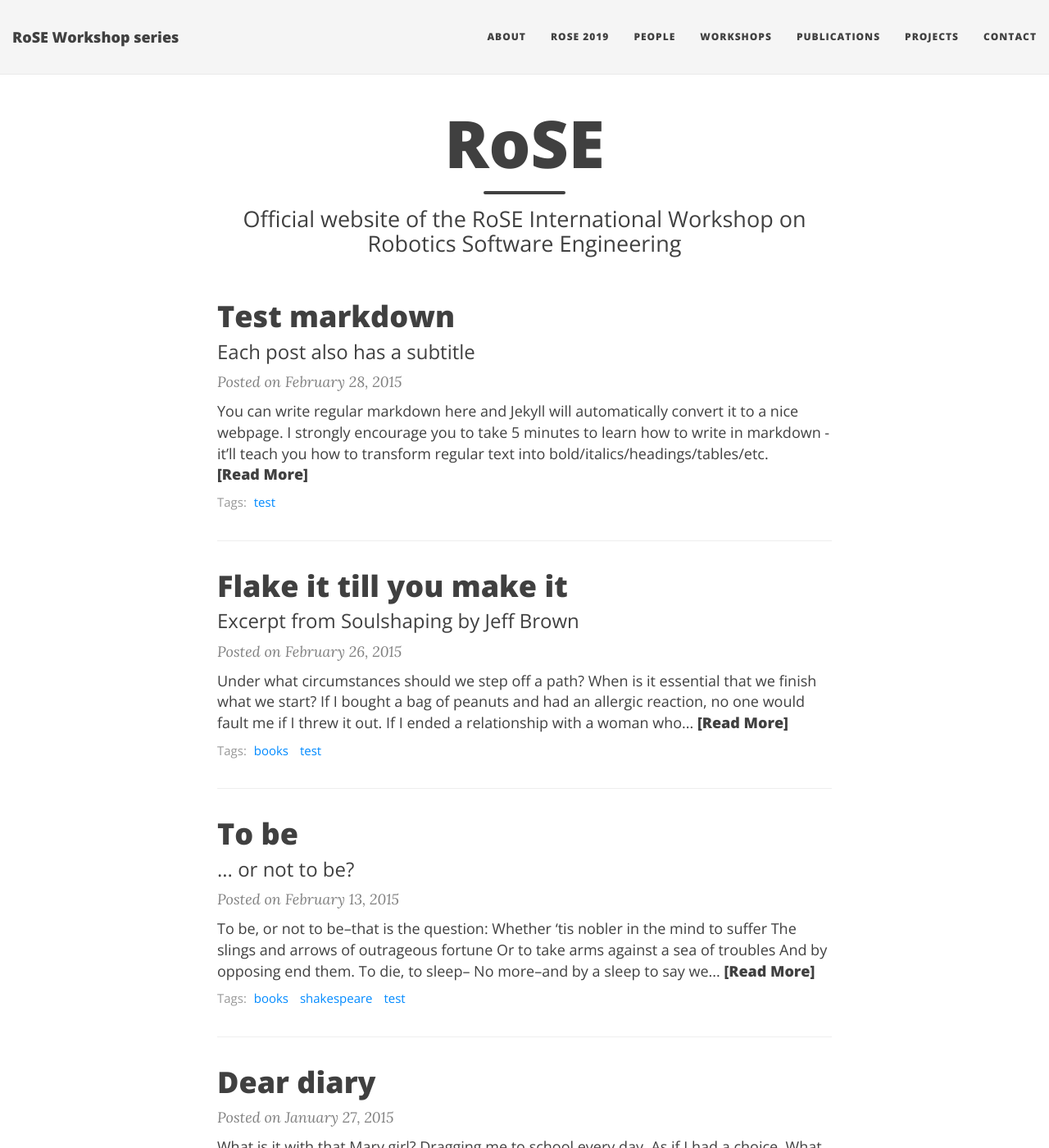
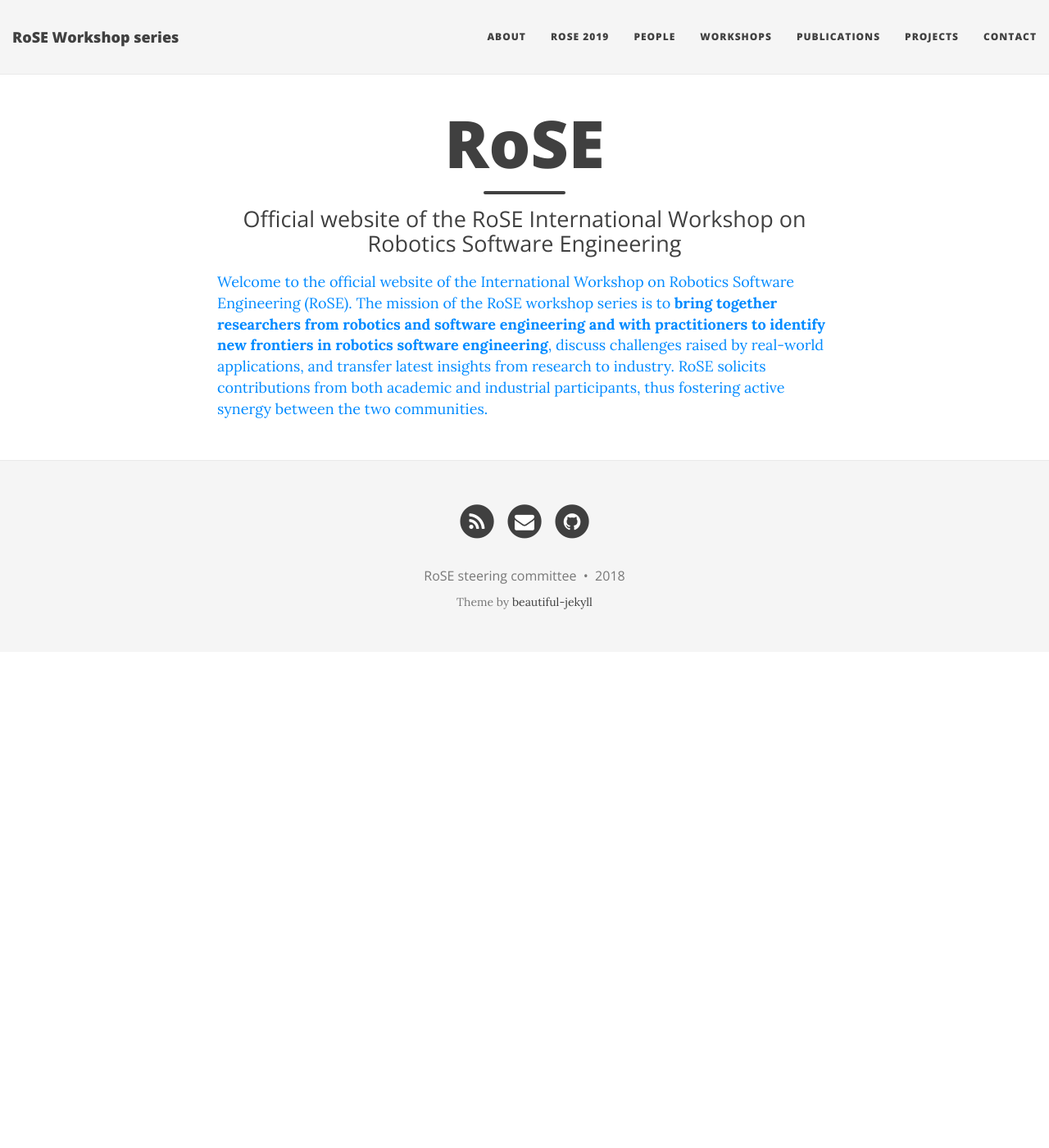
Before and after one commit to rose-workshops/rose-workshops.github.io, a Jekyll site: the page built from index.html, in a window 1280 px wide and 1400 px high. Shown: the whole window at 82% size. Built offline with Jekyll 4.4.1, drawn with Linux system fonts in a browser that asks for light colours; nearby versions of some CDN libraries; the list of posts is cut into pages by our own code; some of the changed text lies outside the part shown.

Commit message:
update index

```diff
--- a/index.html
+++ b/index.html
@@ -5,68 +5,7 @@ subtitle: Official website of the RoSE International Workshop on Robotics Softwa
 use-site-title: true
 ---
 
-<div class="posts-list">
-  {% for post in paginator.posts %}
-  <article class="post-preview">
-    <a href="{{ post.url | prepend: site.baseurl }}">
-	  <h2 class="post-title">{{ post.title }}</h2>
+<a>Welcome to the official website of the International Workshop on Robotics Software Engineering (RoSE).
 
-	  {% if post.subtitle %}
-	  <h3 class="post-subtitle">
-	    {{ post.subtitle }}
-	  </h3>
-	  {% endif %}
-    </a>
-
-    <p class="post-meta">
-      Posted on {{ post.date | date: "%B %-d, %Y" }}
-    </p>
-
-    <div class="post-entry-container">
-      {% if post.image %}
-      <div class="post-image">
-        <a href="{{ post.url | prepend: site.baseurl }}">
-          <img src="{{ post.image }}">
-        </a>
-      </div>
-      {% endif %}
-      <div class="post-entry">
-        {{ post.excerpt | strip_html | xml_escape | truncatewords: site.excerpt_length }}
-        {% assign excerpt_word_count = post.excerpt | number_of_words %}
-        {% if post.content != post.excerpt or excerpt_word_count > site.excerpt_length %}
-          <a href="{{ post.url | prepend: site.baseurl }}" class="post-read-more">[Read&nbsp;More]</a>
-        {% endif %}
-      </div>
-    </div>
-
-    {% if post.tags.size > 0 %}
-    <div class="blog-tags">
-      Tags:
-      {% if site.link-tags %}
-      {% for tag in post.tags %}
-      <a href="{{ site.baseurl }}/tags#{{- tag -}}">{{- tag -}}</a>
-      {% endfor %}
-      {% else %}
-        {{ post.tags | join: ", " }}
-      {% endif %}
-    </div>
-    {% endif %}
-
-   </article>
-  {% endfor %}
-</div>
-
-{% if paginator.total_pages > 1 %}
-<ul class="pager main-pager">
-  {% if paginator.previous_page %}
-  <li class="previous">
-    <a href="{{ paginator.previous_page_path | prepend: site.baseurl | replace: '//', '/' }}">&larr; Newer Posts</a>
-  </li>
-  {% endif %}
-  {% if paginator.next_page %}
-  <li class="next">
-    <a href="{{ paginator.next_page_path | prepend: site.baseurl | replace: '//', '/' }}">Older Posts &rarr;</a>
-  </li>
-  {% endif %}
-</ul>
-{% endif %}
+The mission of the RoSE workshop series is to <b>bring together researchers from robotics and software engineering and with practitioners to identify new frontiers in robotics software engineering</b>, discuss challenges raised by real-world applications, and transfer latest insights from research to industry. RoSE solicits contributions from both academic and industrial participants, thus fostering active synergy between the two communities.
+</a>
```
Also changed, not shown: 1 other file.
